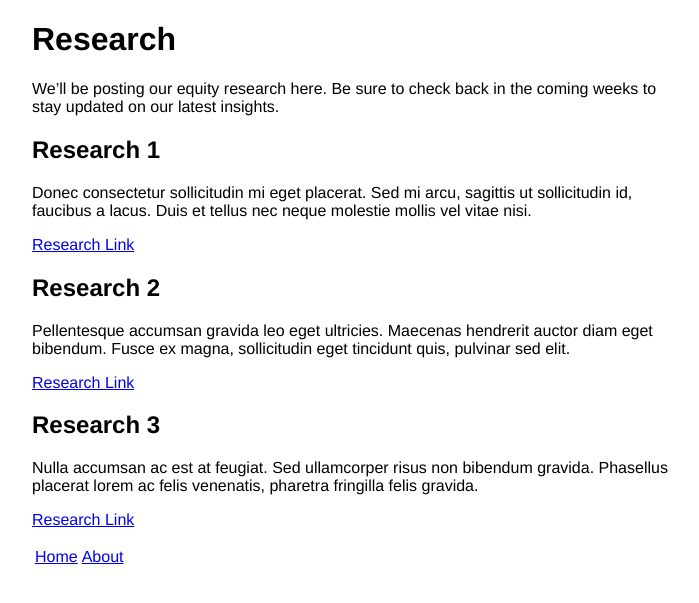
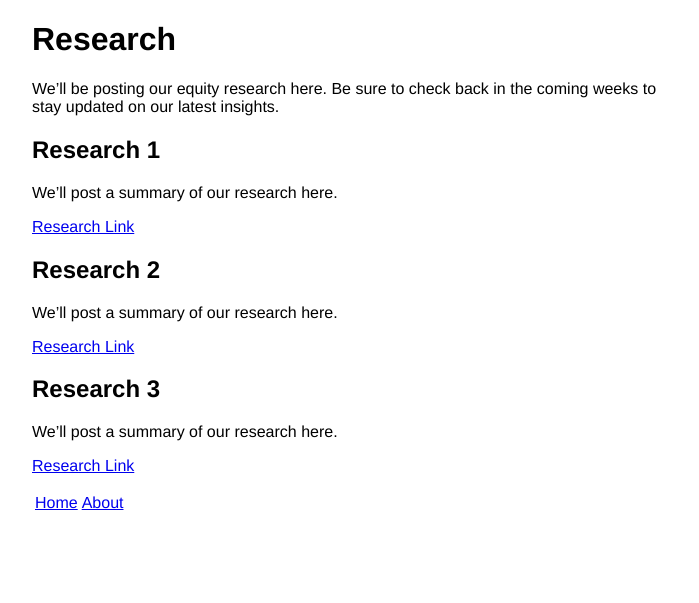
Before and after one commit to lrr-capital/lrr-capital, a Jekyll site: the page built from research.md, in a window 1280 px wide. Shown: the top 603 px of the page, without its empty margins (288-987 px from the left). Built offline with Jekyll 4.4.1, drawn with Linux system fonts in a browser that asks for light colours.

Commit message:
Update research.md

```diff
--- a/research.md
+++ b/research.md
@@ -8,19 +8,19 @@ We'll be posting our equity research here. Be sure to check back in the coming w
 
 ## Research 1
 
-Donec consectetur sollicitudin mi eget placerat. Sed mi arcu, sagittis ut sollicitudin id, faucibus a lacus. Duis et tellus nec neque molestie mollis vel vitae nisi.
+We'll post a summary of our research here.
 
 [Research Link](/files/sample.pdf)
 
 ## Research 2
 
-Pellentesque accumsan gravida leo eget ultricies. Maecenas hendrerit auctor diam eget bibendum. Fusce ex magna, sollicitudin eget tincidunt quis, pulvinar sed elit.
+We'll post a summary of our research here.
 
 [Research Link](/files/sample.pdf)
 
 ## Research 3
 
-Nulla accumsan ac est at feugiat. Sed ullamcorper risus non bibendum gravida. Phasellus placerat lorem ac felis venenatis, pharetra fringilla felis gravida.
+We'll post a summary of our research here.
 
 [Research Link](/files/sample.pdf)
 
```
